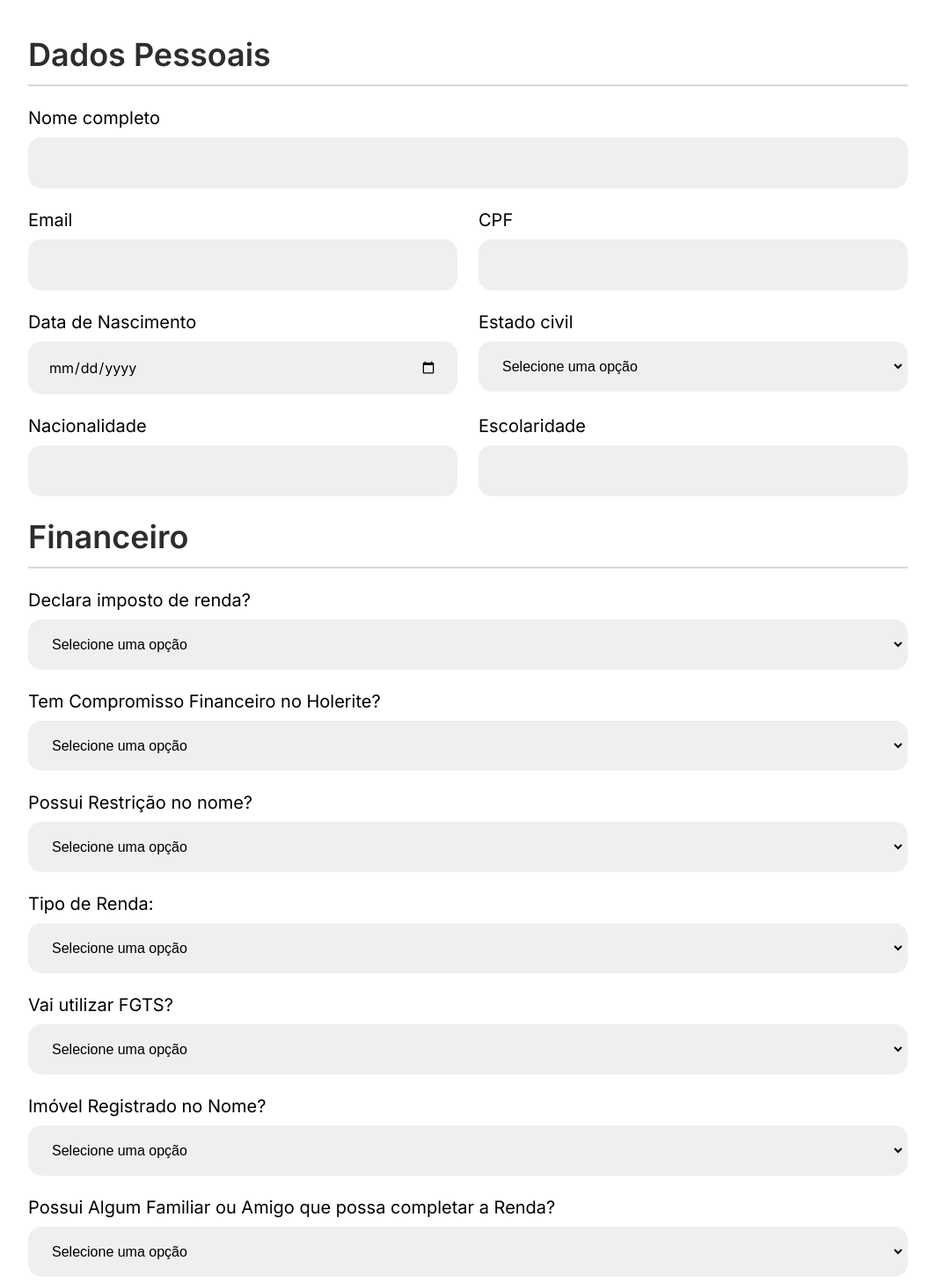
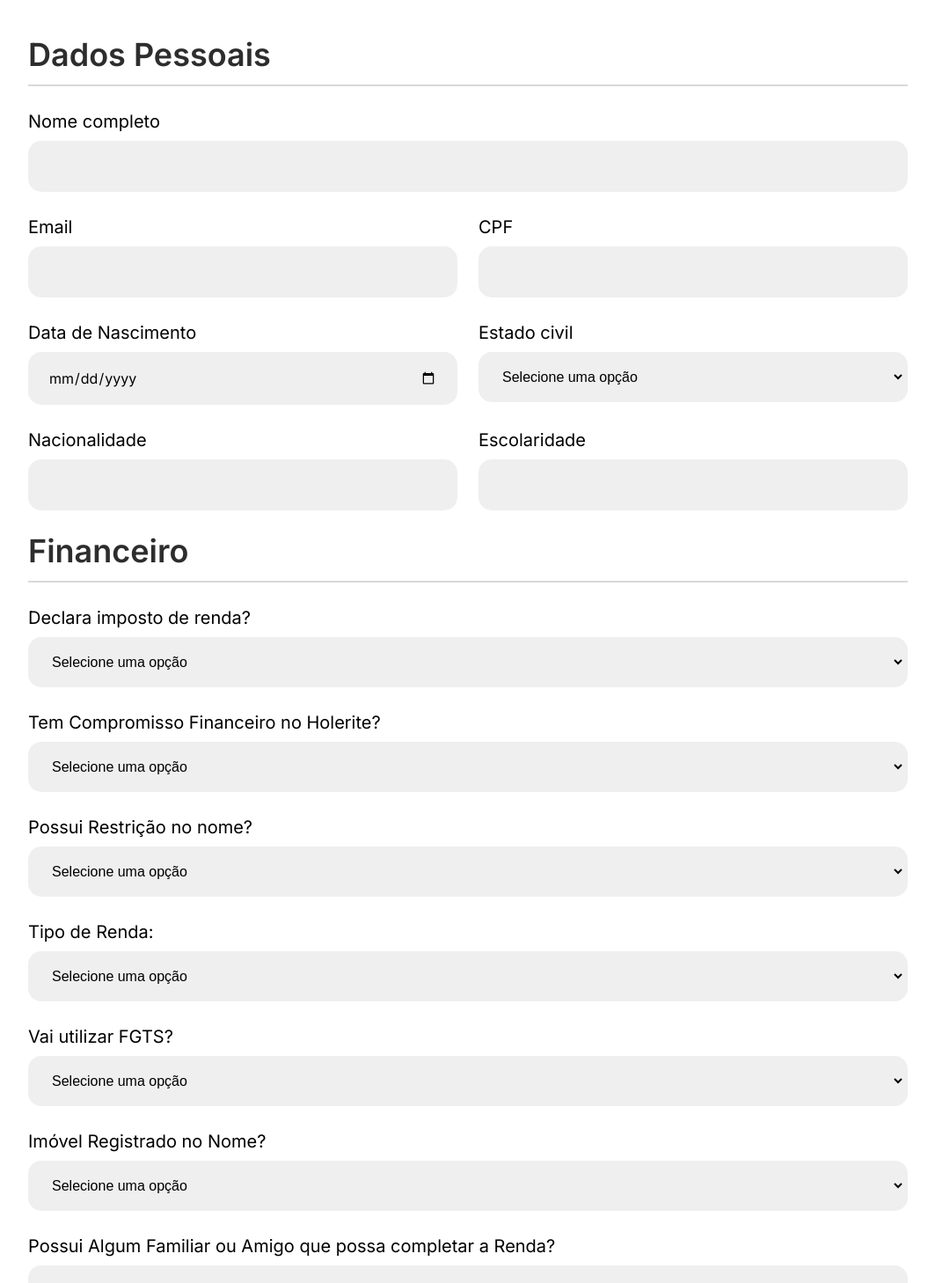
Before and after one commit to Melancia-Salgada/PI5_website, a React (Vite) app in the folder lastrear-form/: page / in a window 1280 px wide. Shown: the part 300-1758 px from the top of the page at 88% size, without its empty margins (108-1171 px from the left). Built offline with nearby package versions, Linux system fonts and the light colour scheme.

Commit message:
feat: Lógica dropdown

```diff
--- a/lastrear-form/src/_variables.scss
+++ b/lastrear-form/src/_variables.scss
@@ -0,0 +1,8 @@
+$cor-azul-principal: #0D559F;
+
+$cor-texto-titulo: #2D2D2D;
+$cor-borda-titulo: #D9D9D9;
+
+$cor-input-cinza: #EFEFEF;
+$cor-input-foco: #FDFDFD;
+$cor-input-borda: #8D8D8D;
--- a/lastrear-form/src/components/Dropdown/Dropdown.scss
+++ b/lastrear-form/src/components/Dropdown/Dropdown.scss
@@ -1,6 +1,8 @@
+@use '../../variables' as *;
+
 .dropdown {
   width: 100%;
-  margin-top: 24px;
+  margin-top: 28px;
 
   label {
     font-size: 20px;
@@ -12,7 +14,7 @@
     box-sizing: border-box;
     font-size: 16px;
     padding: 16px 20px;
-    background-color: #EFEFEF;
+    background-color: $cor-input-cinza;
     margin-top: 10px;
     border: none;
     border-radius: 15px;
@@ -20,9 +22,13 @@
     border: 3px solid transparent;
 
     &:focus {
-      background-color: #FDFDFD;
-      border: 3px solid #8D8D8D;
+      background-color: $cor-input-foco;
+      border: 3px solid $cor-input-borda;
       outline: none;
+    }
+
+    &:hover{
+      cursor: pointer;
     }
   }
 }
--- a/lastrear-form/src/components/Dropdown/index.jsx
+++ b/lastrear-form/src/components/Dropdown/index.jsx
@@ -1,13 +1,25 @@
 import React from 'react'
 import './Dropdown.scss'
 
-function Dropdown({label='colocar nome', obrigatorio, itens}) {
+function Dropdown({label='colocar nome', obrigatorio, itens, onChange, valor}) {
+
+  const aoAlterar = (e) => {
+    const valorSelecionado = e.target.value
+    if (valorSelecionado === 'Sim') {
+      onChange(true)
+    } else if (valorSelecionado === 'Não') {
+      onChange(false)
+    } else {
+      onChange(valorSelecionado)
+    }
+  }
+
   return (
     <div className='dropdown'>
       <label>{label}</label>
-      <select required={obrigatorio}>
+      <select required={obrigatorio} value={valor} onChange={aoAlterar}>
         <option value=''>Selecione uma opção</option>
-        {itens.map(item => <option key={item}>{item}</option>)}
+        {itens.map(item => <option key={item} value={item}>{item}</option>)}
       </select>
     </div>
   )
--- a/lastrear-form/src/components/Form/index.jsx
+++ b/lastrear-form/src/components/Form/index.jsx
@@ -5,52 +5,98 @@ import './Form.scss'
 import Dropdown from '../Dropdown'
 
 function Form() {
-
-  const[nome, setNome] = useState('')
-  const[email, setEmail] = useState('')
-  const[cpf, setCpf] = useState('')
-  const[nascimento, setNascimento] = useState('')
-  const[estCivil, setEstCivil] = useState('')
-  const[nacionalidade, setNacionalidade] = useState('')
-  const[escolaridade, setEscolaridade] = useState('')
+  const [nome, setNome] = useState('')
+  const [email, setEmail] = useState('')
+  const [cpf, setCpf] = useState('')
+  const [nascimento, setNascimento] = useState('')
+  const [estCivil, setEstCivil] = useState('')
+  const [nacionalidade, setNacionalidade] = useState('')
+  const [escolaridade, setEscolaridade] = useState('')
+  const [imposto, setImposto] = useState('')
+  const [holerite, setHolerite] = useState('')
+  const [restricao, setRestricao] = useState('')
+  const [tipoRenda, setTipoRenda] = useState('')
+  const [usarFgts, setUsarFgts] = useState('')
+  const [imovelNome, setImovelNome] = useState('')
 
   function onClick(evento) {
     evento.preventDefault()
+
     console.log({
-      nome, email, cpf, nascimento, estCivil, nacionalidade, escolaridade
+      nome,
+      email,
+      cpf,
+      nascimento,
+      estCivil,
+      nacionalidade,
+      escolaridade,
+      imposto,
+      holerite,
+      restricao,
+      tipoRenda,
+      usarFgts,
+      imovelNome
     })
+
+    setNome('')
+    setEmail('')
+    setCpf('')
+    setNascimento('')
+    setEstCivil('')
+    setNacionalidade('')
+    setEscolaridade('')
+    setImposto('')
+    setHolerite('')
+    setRestricao('')
+    setTipoRenda('')
+    setUsarFgts('')
+    setImovelNome('')
+
+    window.scrollTo(0, 0)
   }
+
+
+  function checarVariavel(valor) {
+    if (valor === true) return 'Sim'
+    if (valor === false) return 'Não'
+    return valor
+  }
+
+
 
   return (
     <form className='form' onSubmit={onClick}>
       <div>
-        <Title nome={'Dados Pessoais'}/>
-        <Input obrigatorio label='Nome completo' type='text' name={'nome'} valor={nome} onChange={valor => setNome(valor)}/> {/*name usado para autocompletar*/}
+        <Title nome='Dados Pessoais' />
+        <Input obrigatorio label='Nome completo' type='text' name='nome' valor={nome} onChange={valor => setNome(valor)} />
+
         <div className='divider'>
-          <Input obrigatorio  label='Email' type='email' name={'email'} valor={email} onChange={valor => setEmail(valor)}/>
-          <Input obrigatorio  label='CPF' type='number' name={'cpf'} valor={cpf} onChange={valor => setCpf(valor)}/>
+          <Input obrigatorio label='Email' type='email' name='email' valor={email} onChange={valor => setEmail(valor)} />
+          <Input obrigatorio label='CPF' type='number' name='cpf' valor={cpf} onChange={valor => setCpf(valor)} />
         </div>
+
         <div className='divider'>
-          <Input obrigatorio  label='Data de Nascimento' type='date' name={'nascimento'} valor={nascimento} onChange={valor => setNascimento(valor)}/>
-          <Dropdown obrigatorio  label='Estado civil' itens={['Solteiro', 'Casado', 'Divorciado', 'Viúvo', 'Separado']} valor={estCivil} onChange={valor => setEstCivil(valor)}/>
+          <Input obrigatorio label='Data de Nascimento' type='date' name='nascimento' valor={nascimento} onChange={valor => setNascimento(valor)} />
+          <Dropdown obrigatorio label='Estado civil' itens={['Solteiro', 'Casado', 'Divorciado', 'Viúvo', 'Separado']} valor={estCivil} onChange={valor => setEstCivil(valor)} />
         </div>
+
         <div className='divider'>
-          <Input obrigatorio label='Nacionalidade' type='text' name={'nacionalidade'} valor={nacionalidade} onChange={valor => setNacionalidade(valor)}/>
-          <Input obrigatorio label='Escolaridade' type='text' name={'escolaridade'} valor={escolaridade} onChange={valor => setEscolaridade(valor)}/>
+          <Input obrigatorio label='Nacionalidade' type='text' name='nacionalidade' valor={nacionalidade} onChange={valor => setNacionalidade(valor)} />
+          <Input obrigatorio label='Escolaridade' type='text' name='escolaridade' valor={escolaridade} onChange={valor => setEscolaridade(valor)} />
         </div>
       </div>
+
       <div>
-        <Title nome={'Financeiro'}/>
+        <Title nome='Financeiro' />
         <div className='esquerda'>
-          <Dropdown label='Declara imposto de renda?' itens={['Sim', 'Não']}/>
-          <Dropdown label='Tem Compromisso Financeiro no Holerite?' itens={['Sim', 'Não']}/>
-          <Dropdown label='Possui Restrição no nome?' itens={['Sim', 'Não']}/>
-          <Dropdown label='Tipo de Renda:' itens={['Formal', 'Informal', 'Ambos']}/>
-          <Dropdown label='Vai utilizar FGTS?' itens={['Sim', 'Não']}/>
-          <Dropdown label='Imóvel Registrado no Nome?' itens={['Sim', 'Não']}/>
-          <Dropdown label='Possui Algum Familiar ou Amigo que possa completar a Renda?' itens={['Sim', 'Não']}/>
+          <Dropdown obrigatorio label='Declara imposto de renda?' itens={['Sim', 'Não']} valor={checarVariavel(imposto)} onChange={valor => setImposto(valor)} />
+          <Dropdown obrigatorio label='Tem Compromisso Financeiro no Holerite?' itens={['Sim', 'Não']} valor={checarVariavel(holerite)} onChange={valor => setHolerite(valor)} />
+          <Dropdown obrigatorio label='Possui Restrição no nome?' itens={['Sim', 'Não']} valor={checarVariavel(restricao)} onChange={valor => setRestricao(valor)} />
+          <Dropdown obrigatorio label='Tipo de Renda:' itens={['Formal', 'Informal', 'Ambos']} valor={tipoRenda} onChange={valor => setTipoRenda(valor)} />
+          <Dropdown obrigatorio label='Vai utilizar FGTS?' itens={['Sim', 'Não']} valor={checarVariavel(usarFgts)} onChange={valor => setUsarFgts(valor)} />
+          <Dropdown obrigatorio label='Imóvel Registrado no Nome?' itens={['Sim', 'Não']} valor={checarVariavel(imovelNome)} onChange={valor => setImovelNome(valor)} />
+          <Dropdown label='Possui Algum Familiar ou Amigo que possa completar a Renda?' itens={['Sim', 'Não']} />
         </div>
-
       </div>
 
       <button>Teste</button>
--- a/lastrear-form/src/components/Header/Header.scss
+++ b/lastrear-form/src/components/Header/Header.scss
@@ -1,8 +1,10 @@
+@use '../../variables' as *;
+
 .header {
 
   section {
     height: 200px;
-    background-color: #0D559F;
+    background-color: $cor-azul-principal;
     width: auto;
     display: flex;
     position: relative;
--- a/lastrear-form/src/components/Input/Input.scss
+++ b/lastrear-form/src/components/Input/Input.scss
@@ -1,6 +1,8 @@
+@use '../../variables' as *;
+
 .input {
   width: 100%;
-  margin-top: 24px;
+  margin-top: 28px;
 
   label {
     font-size: 20px;
@@ -12,7 +14,7 @@
     box-sizing: border-box;
     font-size: 16px;
     padding: 16px 20px;
-    background-color: #EFEFEF;
+    background-color: $cor-input-cinza;
     margin-top: 10px;
     border: none;
     border-radius: 15px;
@@ -20,9 +22,13 @@
     border: 3px solid transparent;
 
     &:focus {
-      background-color: #FDFDFD;
-      border: 3px solid #8D8D8D;
+      background-color: $cor-input-foco;
+      border: 3px solid $cor-input-borda;
       outline: none;
+    }
+
+    &:hover{
+      cursor: pointer;
     }
   }
 
--- a/lastrear-form/src/components/Title/Title.scss
+++ b/lastrear-form/src/components/Title/Title.scss
@@ -1,7 +1,9 @@
+@use '../../variables' as *;
+
 .title {
-  color: #2D2D2D;
+  color: $cor-texto-titulo;
   font-size: 36px;
   font-weight: 600;
   padding-bottom: 12px;
-  border-bottom: 2px #D9D9D9 solid;
+  border-bottom: 2px $cor-borda-titulo solid;
 }
```
Also changed, not shown: lastrear-form/src/components/Bubble/index.jsx (added, +11 -0 lines).
